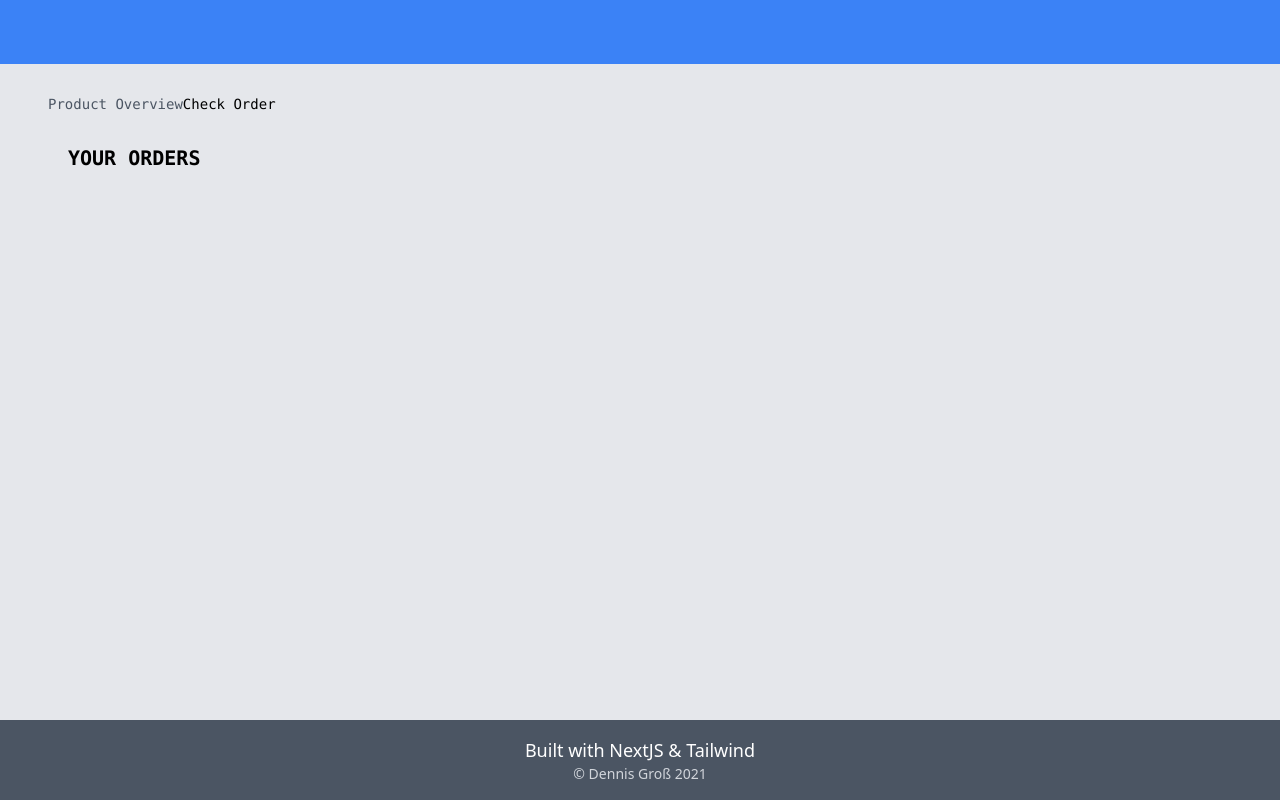
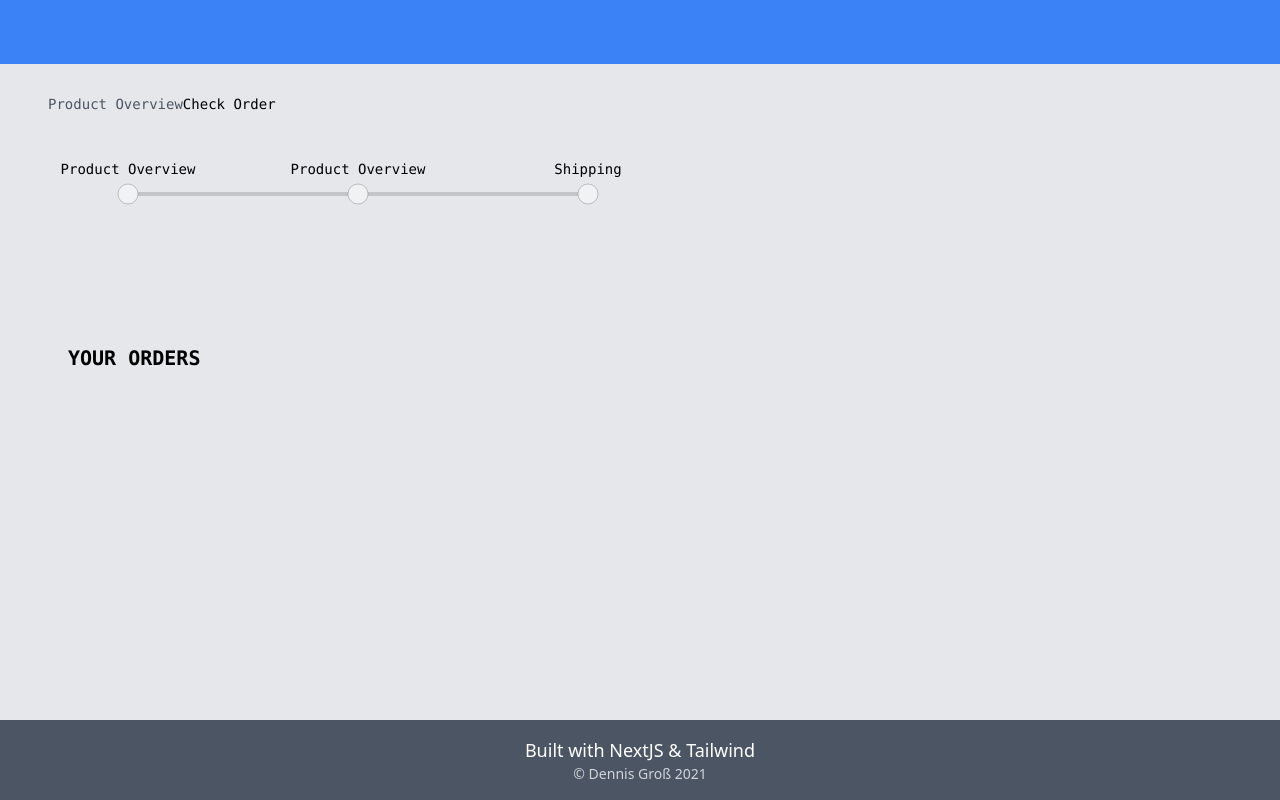
Before and after one commit to gdenn/next-donutz, a Next.js app: page /checkout in a window 1280 px wide. Built offline with nearby package versions, Linux system fonts and the light colour scheme.

Commit message:
WIP: Add timeline

```diff
--- a/components/BreadCrumbs/BackLink.js
+++ b/components/BreadCrumbs/BackLink.js
@@ -2,7 +2,7 @@ import NextLink from 'next/link'
 
 
 export const BackLink = ({title, linkTo}) => (
-    <span className="pointer hover:underline hover:text-black text-gray-600">
+    <span className="cursor-pointer hover:underline hover:text-black text-gray-600">
         <NextLink href={linkTo}>
             {title}
         </NextLink>
--- /dev/null
+++ b/components/TimeLine/TimeLine.js
@@ -0,0 +1,49 @@
+
+
+const Entry = ({}) => (
+    <g transform={`translate(${circleX},50)`}>
+        <circle r="10" fillOpacity=".45" fill="white" stroke="black" strokeWidth=".8" strokeOpacity=".25"/>
+        <text textAnchor="middle" dy="-20" className="font-mono font-light text-gray-200 text-sm hover:underline cursor-pointer ">
+            {label}
+        </text>
+    </g>
+)
+
+const TimeLine = ({steps}) => {
+
+    let circleX = 80
+    let lineX1 = 90
+    let lineX2 = 300
+    let labelX = 30
+
+    return (
+        <div className="h-auto w-2/3">
+            <svg version="1.1" baseProfile="full" width="600" height="200" xmlns="http://www.w3.org/2000/svg">
+                {steps && steps.map(({label, active, linkTo}, idx) => {
+
+                    const comp = (
+                        <>
+                            <g transform={`translate(${circleX},50)`}>
+                                <circle r="10" fillOpacity=".45" fill="white" stroke="black" strokeWidth=".8" strokeOpacity=".25"/>
+                                <text textAnchor="middle" dy="-20" className="font-mono font-light text-gray-200 text-sm hover:underline cursor-pointer ">
+                                    {label}
+                                </text>
+                            </g>
+
+                            {idx < steps.length -1 && <line x1={lineX1} x2={lineX2} y1="50" y2="50" strokeWidth="4" strokeOpacity=".15" stroke="black"/>}
+                        </>
+                    )
+
+                    circleX += 230
+                    lineX1 += 230
+                    lineX2 += 230
+                    labelX += 230
+
+                    return comp
+                })}
+            </svg>
+        </div>
+    )
+}
+
+export default TimeLine
--- /dev/null
+++ b/components/TimeLine/index.js
@@ -0,0 +1,2 @@
+
+export {default} from './TimeLine'
--- a/pages/checkout.js
+++ b/pages/checkout.js
@@ -2,6 +2,7 @@ import Layout from '../components/Layout'
 import OrderList from '../components/OrderList'
 
 import BreadCrumbs, { ActiveLink, BackLink } from '../components/BreadCrumbs'
+import TimeLine from '../components/TimeLine'
 
 
 const Checkout = ({}) => (
@@ -16,6 +17,11 @@ const Checkout = ({}) => (
               <BackLink title="Product Overview" linkTo="/"/>
               <ActiveLink title="Check Order"/>
             </BreadCrumbs>
+            <TimeLine steps={[
+              { label: "Product Overview", linkTo: "/"},
+              { label: "Product Overview", active: true},
+              { label: "Shipping", linkTo: "/ship"},
+            ]}/>
             <OrderList/>
           </>
         )
```
Also changed, not shown: 1 other file (tests, documents, lock files or other folders).
